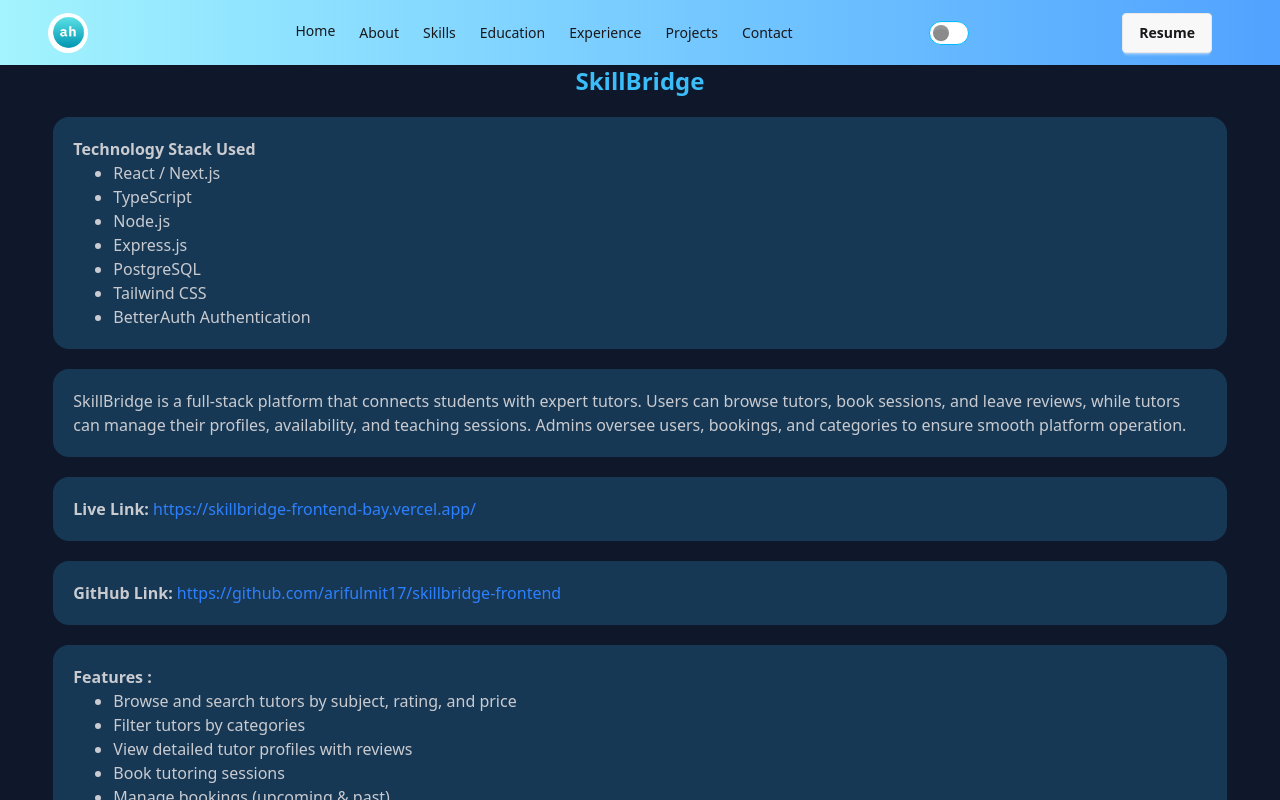
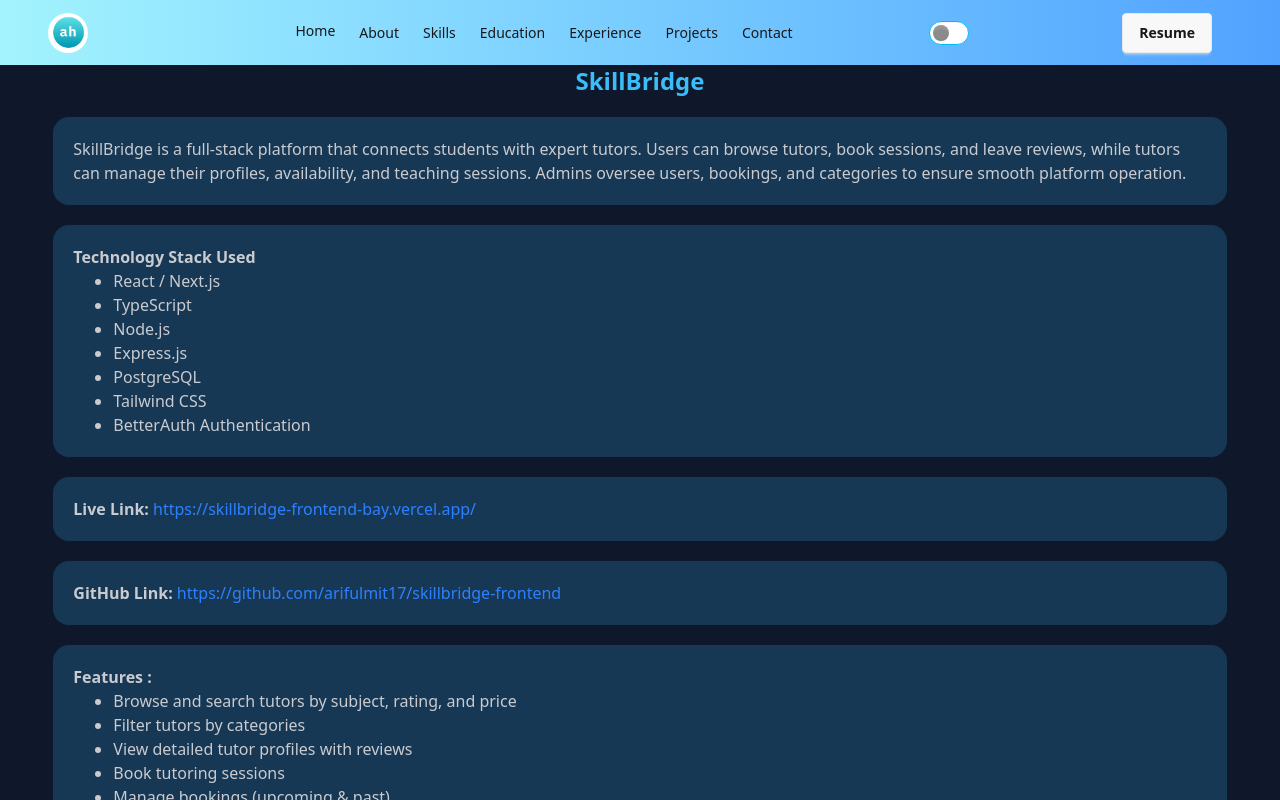
Before and after one commit to arifulmit17/arif-portfolio, a React (Vite) app: page /project2 in a window 1280 px wide. Shown: the top 800 px of the page. Built offline with nearby package versions, Linux system fonts and the light colour scheme.

Commit message:
Added project 2 details

```diff
--- a/src/Projects/Project2Details.jsx
+++ b/src/Projects/Project2Details.jsx
@@ -4,6 +4,16 @@ const Project2Details = () => {
     return (
       <div className='w-11/12 mx-auto'>
   <h1 className='font-bold text-2xl text-center text-primary'>SkillBridge </h1>
+
+  {/* Description */}
+  <div className='my-5 bg-primary/20 p-5 rounded-2xl'>
+    <p>
+      SkillBridge is a full-stack platform that connects students with expert tutors.
+      Users can browse tutors, book sessions, and leave reviews, while tutors can manage
+      their profiles, availability, and teaching sessions. Admins oversee users, bookings,
+      and categories to ensure smooth platform operation.
+    </p>
+  </div>
 
   {/* Tech Stack */}
   <div className='my-5 bg-primary/20 p-5 rounded-2xl'>
@@ -19,15 +29,7 @@ const Project2Details = () => {
     </ul>
   </div>
 
-  {/* Description */}
-  <div className='my-5 bg-primary/20 p-5 rounded-2xl'>
-    <p>
-      SkillBridge is a full-stack platform that connects students with expert tutors.
-      Users can browse tutors, book sessions, and leave reviews, while tutors can manage
-      their profiles, availability, and teaching sessions. Admins oversee users, bookings,
-      and categories to ensure smooth platform operation.
-    </p>
-  </div>
+
 
   {/* Live Link */}
   <div className='my-5 bg-primary/20 p-5 rounded-2xl'>
```
